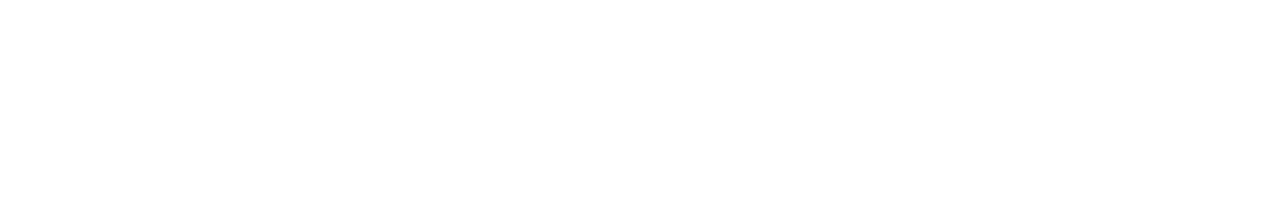
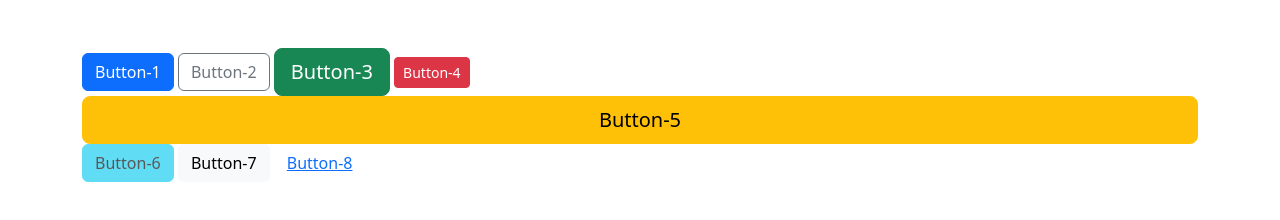
Before and after one commit to acciojob/bootstrap-buttons-Mayanka11y, a website: page main.html in a window 1280 px wide. Drawn offline with nearby package versions, Linux system fonts and the light colour scheme.

Commit message:
created a submission

```diff
--- a/main.html
+++ b/main.html
@@ -1,16 +1,40 @@
 <!DOCTYPE html>
+<html lang="en">
+<head>
+    <meta charset="UTF-8">
+    <meta name="viewport" content="width=device-width, initial-scale=1.0">
+    <title>Bootstrap Buttons</title>
+    <!-- Bootstrap CSS -->
+    <link href="https://cdn.jsdelivr.net/npm/bootstrap@5.3.0/dist/css/bootstrap.min.css" rel="stylesheet">
+</head>
+<body>
+    <div class="container mt-5">
+        <!-- Button 1: Primary button -->
+        <button id="button-1" class="btn btn-primary">Button-1</button>
 
-<html>
+        <!-- Button 2: Outline secondary button -->
+        <button id="button-2" class="btn btn-outline-secondary">Button-2</button>
 
-<head>
-	<link rel="stylesheet" href="styles.css">
-</head>
+        <!-- Button 3: Success large button -->
+        <button id="button-3" class="btn btn-success btn-lg">Button-3</button>
 
-<body>
-	<!-- the entire body must be written by student -->
-    <script type="text/javascript" src="./script.js">
-</script>
+        <!-- Button 4: Danger small button -->
+        <button id="button-4" class="btn btn-danger btn-sm">Button-4</button>
 
+        <!-- Button 5: Warning large full-screen width button -->
+        <button id="button-5" class="btn btn-warning btn-lg w-100">Button-5</button>
+
+        <!-- Button 6: Disabled info button -->
+        <button id="button-6" class="btn btn-info" disabled>Button-6</button>
+
+        <!-- Button 7: Light button -->
+        <button id="button-7" class="btn btn-light">Button-7</button>
+
+        <!-- Button 8: Link button -->
+        <button id="button-8" class="btn btn-link">Button-8</button>
+    </div>
+
+    <!-- Bootstrap JS (optional) -->
+    <script src="https://cdn.jsdelivr.net/npm/bootstrap@5.3.0/dist/js/bootstrap.bundle.min.js"></script>
 </body>
-
 </html>
```
